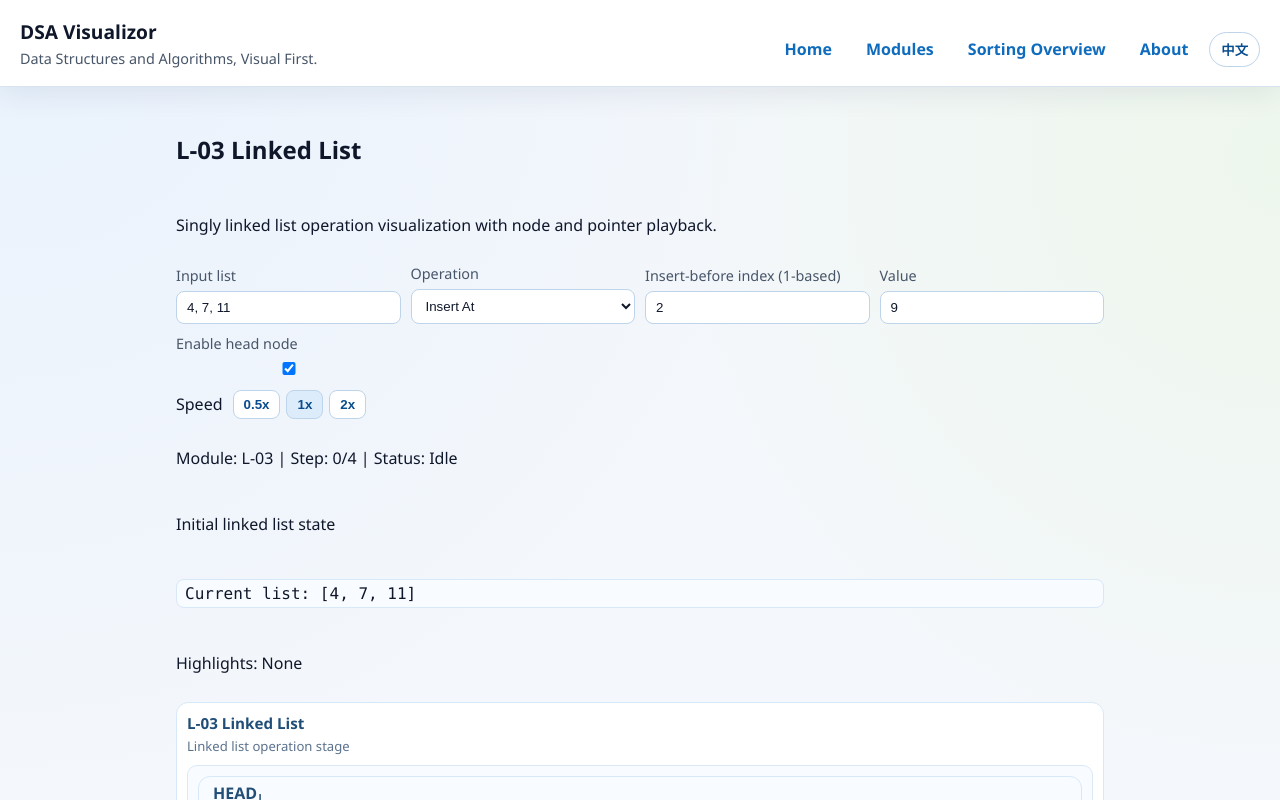
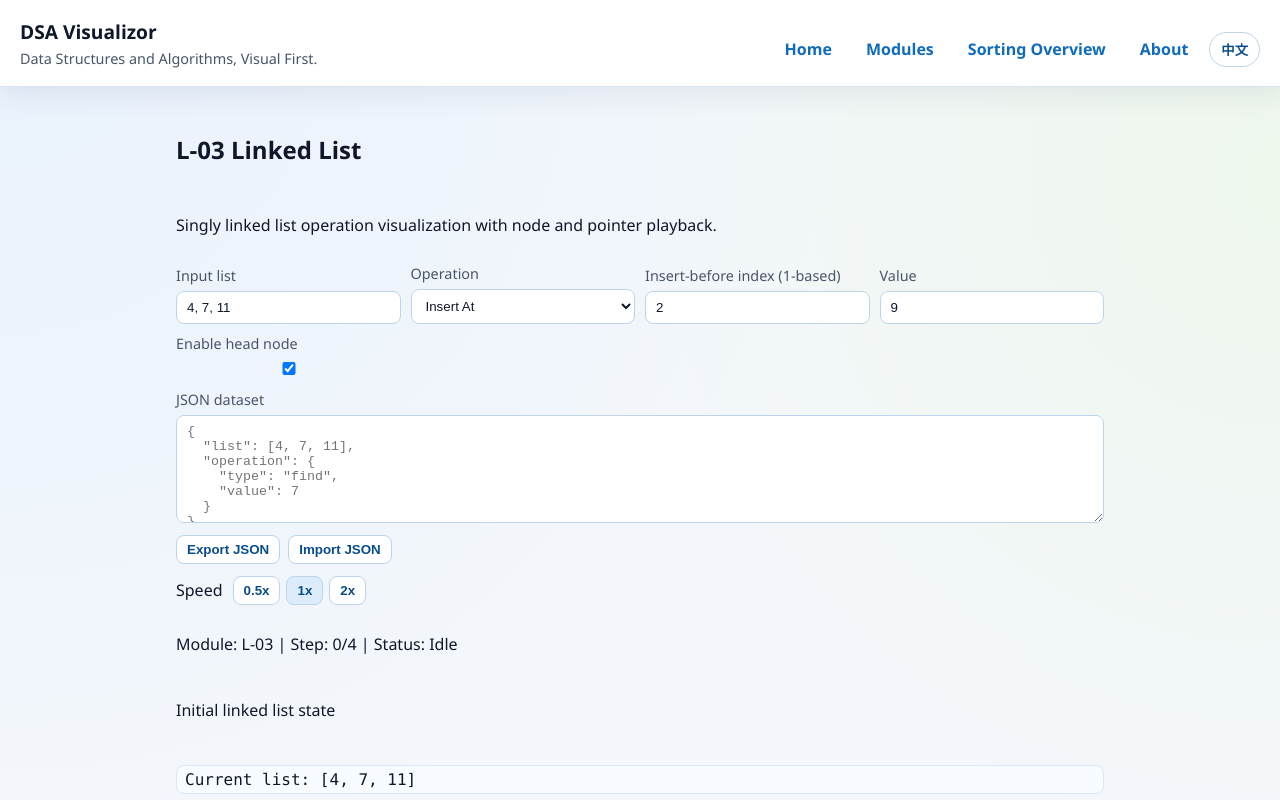
Before and after one commit to Look2046/DSA-with-Codex, a React (Vite) app: page /modules/linked-list in a window 1280 px wide. Shown: the top 800 px of the page. Built offline with nearby package versions, Linux system fonts and the light colour scheme.

Commit message:
feat(linked-list): add JSON import/export with validation

```diff
--- a/src/i18n/translations.ts
+++ b/src/i18n/translations.ts
@@ -129,6 +129,16 @@ export const translations = {
     'module.l03.input.deleteIndex': 'Delete index (current position, 1-based)',
     'module.l03.input.value': 'Value',
     'module.l03.input.withHeadNode': 'Enable head node',
+    'module.l03.json.label': 'JSON dataset',
+    'module.l03.json.placeholder':
+      '{\n  "list": [4, 7, 11],\n  "operation": {\n    "type": "find",\n    "value": 7\n  }\n}',
+    'module.l03.json.export': 'Export JSON',
+    'module.l03.json.import': 'Import JSON',
+    'module.l03.json.exported': 'Linked-list JSON exported to editor.',
+    'module.l03.json.imported': 'Linked-list JSON imported successfully.',
+    'module.l03.json.error.parse': 'Invalid JSON format. Please check syntax.',
+    'module.l03.json.error.schema':
+      'JSON schema invalid. Required: list(number[]) and operation(type=find|insertAt|deleteAt with valid fields).',
     'module.l03.operation.find': 'Find',
     'module.l03.operation.insertAt': 'Insert At',
     'module.l03.operation.deleteAt': 'Delete At',
@@ -305,6 +315,16 @@ export const translations = {
     'module.l03.input.deleteIndex': '删除索引（当前位置，1起始）',
     'module.l03.input.value': '值',
     'module.l03.input.withHeadNode': '启用头结点',
+    'module.l03.json.label': 'JSON 数据集',
+    'module.l03.json.placeholder':
+      '{\n  "list": [4, 7, 11],\n  "operation": {\n    "type": "find",\n    "value": 7\n  }\n}',
+    'module.l03.json.export': '导出 JSON',
+    'module.l03.json.import': '导入 JSON',
+    'module.l03.json.exported': '已将链表 JSON 导出到编辑框。',
+    'module.l03.json.imported': '链表 JSON 导入成功。',
+    'module.l03.json.error.parse': 'JSON 格式无效，请检查语法。',
+    'module.l03.json.error.schema':
+      'JSON 结构无效，需包含 list(number[]) 与 operation(type=find|insertAt|deleteAt 及对应字段)。',
     'module.l03.operation.find': '查找',
     'module.l03.operation.insertAt': '按索引插入',
     'module.l03.operation.deleteAt': '按索引删除',
--- a/src/pages/modules/LinkedListPage.tsx
+++ b/src/pages/modules/LinkedListPage.tsx
@@ -6,7 +6,14 @@ import { useI18n } from '../../i18n/useI18n';
 import type { TranslationKey } from '../../i18n/translations';
 import { generateLinkedListSteps } from '../../modules/linear/linkedListOps';
 import type { LinkedListOperation, LinkedListStep } from '../../modules/linear/linkedListOps';
-import { buildLogicalStepByIndex, getFindResultText, resolveLinkedListConfig, type LinkedListConfig } from './linkedListPageUtils';
+import {
+  buildLogicalStepByIndex,
+  getFindResultText,
+  resolveLinkedListConfig,
+  resolveLinkedListConfigFromJson,
+  serializeLinkedListConfigAsJson,
+  type LinkedListConfig,
+} from './linkedListPageUtils';
 import type { HighlightType, PlaybackStatus } from '../../types/animation';
 
 type ArrowSegment = {
@@ -263,6 +270,9 @@ export function LinkedListPage() {
   const [displayConfig, setDisplayConfig] = useState<LinkedListConfig>(DEFAULT_CONFIG);
   const [error, setError] = useState('');
   const [hasValidConfig, setHasValidConfig] = useState(true);
+  const [jsonInput, setJsonInput] = useState('');
+  const [jsonFeedback, setJsonFeedback] = useState('');
+  const [hasJsonError, setHasJsonError] = useState(false);
 
   const [linkArrows, setLinkArrows] = useState<ArrowSegment[]>([]);
   const [headArrow, setHeadArrow] = useState<ArrowSegment | null>(null);
@@ -340,6 +350,43 @@ export function LinkedListPage() {
   const handlePlay = useCallback(() => {
     play();
   }, [play]);
+
+  const handleExportJson = useCallback(() => {
+    setJsonInput(serializeLinkedListConfigAsJson(displayConfig));
+    setHasJsonError(false);
+    setJsonFeedback(t('module.l03.json.exported'));
+  }, [displayConfig, t]);
+
+  const handleImportJson = useCallback(() => {
+    const resolved = resolveLinkedListConfigFromJson(jsonInput, t);
+    if (!resolved.config) {
+      setHasJsonError(true);
+      setJsonFeedback(resolved.error);
+      return;
+    }
+
+    const nextOperationType = resolved.config.operation.type;
+    const nextListInput = resolved.config.list.join(', ');
+    const nextValueInput =
+      resolved.config.operation.type === 'find' || resolved.config.operation.type === 'insertAt'
+        ? String(resolved.config.operation.value)
+        : valueInput;
+    const nextIndexInput =
+      resolved.config.operation.type === 'insertAt' || resolved.config.operation.type === 'deleteAt'
+        ? String(resolved.config.operation.index + 1)
+        : indexInput;
+
+    reset();
+    prevNodeRects.current = new Map();
+    skipNextLayoutAnimationRef.current = true;
+    setListInput(nextListInput);
+    setOperationType(nextOperationType);
+    setValueInput(nextValueInput);
+    setIndexInput(nextIndexInput);
+    recomputeInputState(nextListInput, nextOperationType, nextValueInput, nextIndexInput);
+    setHasJsonError(false);
+    setJsonFeedback(t('module.l03.json.imported'));
+  }, [indexInput, jsonInput, recomputeInputState, reset, t, valueInput]);
 
   useEffect(() => {
     if (status === 'playing') {
@@ -844,6 +891,28 @@ export function LinkedListPage() {
 
       {error ? <p className="form-error">{error}</p> : null}
 
+      <div className="array-form">
+        <label htmlFor="linked-list-json-input">
+          <span>{t('module.l03.json.label')}</span>
+          <textarea
+            id="linked-list-json-input"
+            value={jsonInput}
+            onChange={(event) => setJsonInput(event.target.value)}
+            rows={6}
+            placeholder={t('module.l03.json.placeholder')}
+          />
+        </label>
+      </div>
+      <div className="playback-actions">
+        <button type="button" onClick={handleExportJson}>
+          {t('module.l03.json.export')}
+        </button>
+        <button type="button" onClick={handleImportJson}>
+          {t('module.l03.json.import')}
+        </button>
+      </div>
+      {jsonFeedback ? <p className={hasJsonError ? 'form-error' : 'array-preview'}>{jsonFeedback}</p> : null}
+
       <div className="bubble-toolbar">
         <span>{t('module.s01.speed')}</span>
         <div className="speed-group">
--- a/src/pages/modules/linkedListPageUtils.ts
+++ b/src/pages/modules/linkedListPageUtils.ts
@@ -7,6 +7,11 @@ export type LinkedListConfig = {
 };
 
 type Translator = (key: TranslationKey) => string;
+
+type JsonParseResult<T> = {
+  config: T | null;
+  error: string;
+};
 
 export function parseNumberArrayAllowEmpty(raw: string): number[] | null {
   const trimmed = raw.trim();
@@ -69,6 +74,58 @@ export function resolveLinkedListConfig(
   return { config: { list: parsedList, operation: { type: 'deleteAt', index: displayIndex - 1 } }, error: '' };
 }
 
+function isObjectRecord(value: unknown): value is Record<string, unknown> {
+  return typeof value === 'object' && value !== null && !Array.isArray(value);
+}
+
+export function serializeLinkedListConfigAsJson(config: LinkedListConfig): string {
+  return JSON.stringify(config, null, 2);
+}
+
+export function resolveLinkedListConfigFromJson(rawJson: string, t: Translator): JsonParseResult<LinkedListConfig> {
+  let parsed: unknown;
+  try {
+    parsed = JSON.parse(rawJson);
+  } catch {
+    return { config: null, error: t('module.l03.json.error.parse') };
+  }
+
+  if (!isObjectRecord(parsed) || !Array.isArray(parsed.list) || !isObjectRecord(parsed.operation) || typeof parsed.operation.type !== 'string') {
+    return { config: null, error: t('module.l03.json.error.schema') };
+  }
+
+  const listInput = parsed.list.join(', ');
+  const operationType = parsed.operation.type;
+  if (operationType === 'find') {
+    if (typeof parsed.operation.value !== 'number') {
+      return { config: null, error: t('module.l03.json.error.schema') };
+    }
+    return resolveLinkedListConfig(listInput, operationType, String(parsed.operation.value), '', t);
+  }
+
+  if (operationType === 'insertAt') {
+    if (typeof parsed.operation.value !== 'number' || typeof parsed.operation.index !== 'number') {
+      return { config: null, error: t('module.l03.json.error.schema') };
+    }
+    return resolveLinkedListConfig(
+      listInput,
+      operationType,
+      String(parsed.operation.value),
+      String(parsed.operation.index + 1),
+      t,
+    );
+  }
+
+  if (operationType === 'deleteAt') {
+    if (typeof parsed.operation.index !== 'number') {
+      return { config: null, error: t('module.l03.json.error.schema') };
+    }
+    return resolveLinkedListConfig(listInput, operationType, '', String(parsed.operation.index + 1), t);
+  }
+
+  return { config: null, error: t('module.l03.json.error.schema') };
+}
+
 export function getFindResultText(
   operation: LinkedListOperation,
   list: number[],
```
Also changed, not shown: 1 other file (tests, documents, lock files or other folders).
